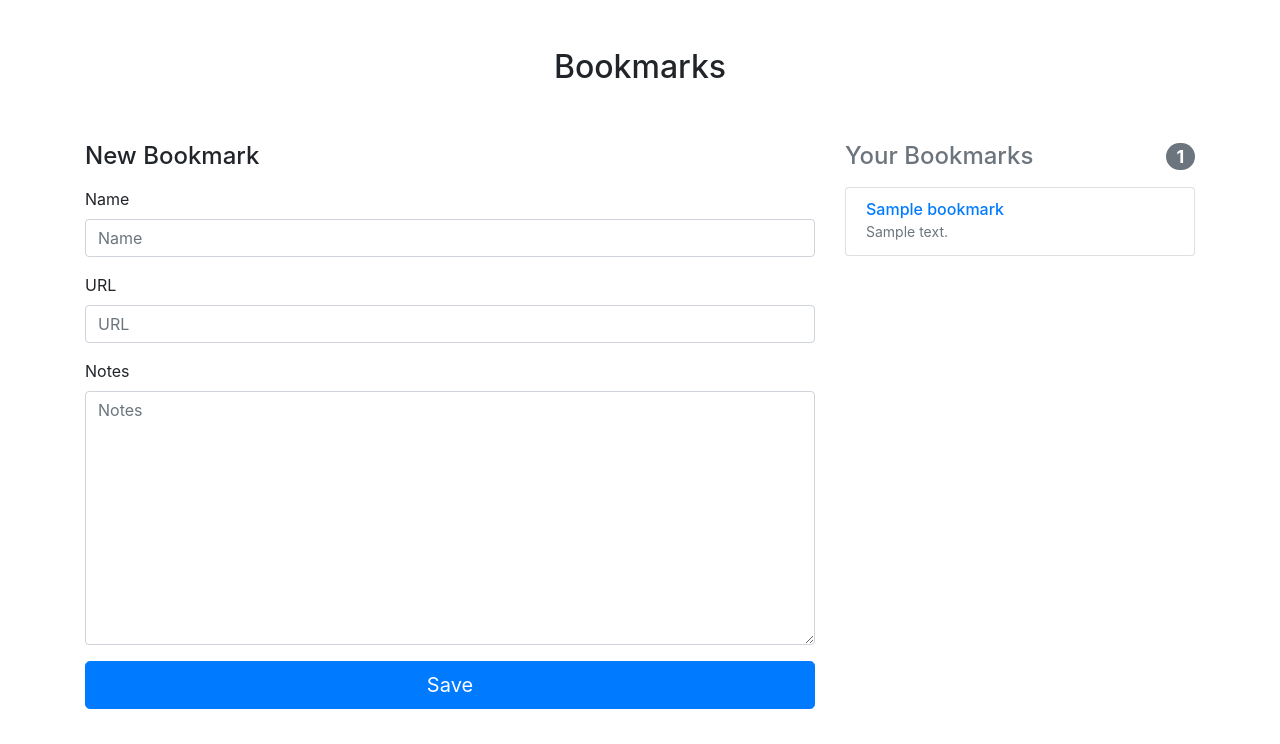
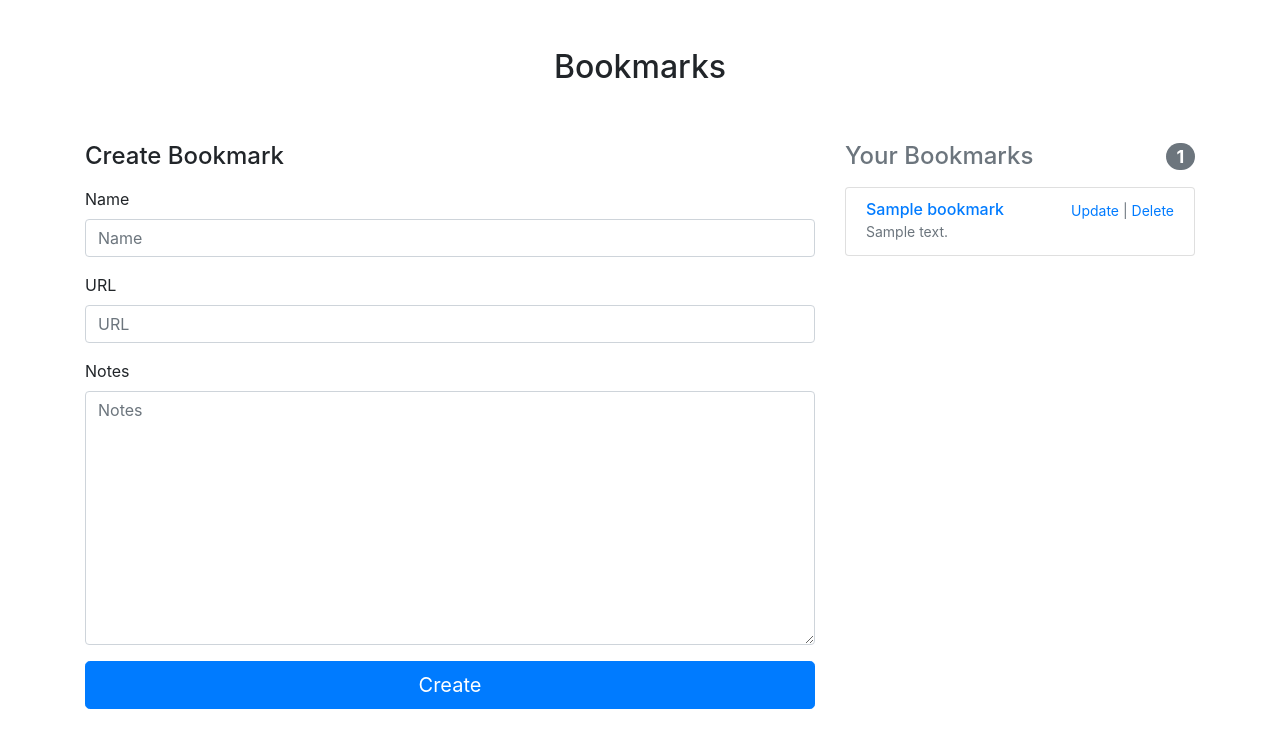
Before and after one commit to nunulong/djorg, a Django app: page /bookmarks/ in a window 1280 px wide. Shown: the part 56-800 px from the top of the page. Run offline with Django 3.2, Linux system fonts and the light colour scheme; tables that the repository leaves empty hold one stand-in row (values such as "Sample post"); some libraries are stand-ins or nearby versions.

Commit message:
added crud for bookmarks app

```diff
--- a/bookmarks/templates/bookmarks/form.html
+++ b/bookmarks/templates/bookmarks/form.html
@@ -1,9 +1,9 @@
 {% load bootstrap4 %}
 <div class="col-md-8 order-md-1">
-  <h4 class="mb-3">New Bookmark</h4>
+  <h4 class="mb-3">{{action}} Bookmark</h4>
   <form method="POST" class="bookmark-form needs-validation">
     {% csrf_token %} {% bootstrap_form form %} {% buttons %}
-    <button type="submit" class="save btn btn-primary btn-lg btn-block">Save</button>
+    <button type="submit" class="save btn btn-primary btn-lg btn-block">{{button}}</button>
     {% endbuttons %}
   </form>
 </div>
--- a/bookmarks/templates/bookmarks/index.html
+++ b/bookmarks/templates/bookmarks/index.html
@@ -14,11 +14,15 @@
       {% for bookmark in bookmarks %}
       <li class="list-group-item d-flex justify-content-between lh-condensed">
         <div>
-          <a href="{{bookmark.url}}" target="_blank">
-            <h6 class="my-0">{{bookmark.name}}</h6>
-          </a>
+          <h6 class="my-0">
+            <a href="{{bookmark.url}}" target="_blank">{{bookmark.name}}</a>
+          </h6>
           <small class="text-muted">{{bookmark.notes}}</small>
         </div>
+        <small class="text-muted">
+          <a href="/bookmarks/update/{{bookmark.id}}">Update</a> |
+          <a href="/bookmarks/delete/{{bookmark.id}}">Delete</a>
+        </small>
       </li>
       {% endfor %}
     </ul>
--- a/bookmarks/urls.py
+++ b/bookmarks/urls.py
@@ -2,5 +2,7 @@ from django.urls import path
 from . import views
 
 urlpatterns = [
-    path('', views.index, name='index')
+    path('', views.index, name='index'),
+    path('update/<bookmark_id>', views.update, name='update'),
+    path('delete/<bookmark_id>', views.delete, name='delete')
 ]
--- a/bookmarks/views.py
+++ b/bookmarks/views.py
@@ -1,6 +1,7 @@
 from django.shortcuts import render
 from .forms import BookmarkForm
 from .models import Bookmark
+from django.http import HttpResponseRedirect
 
 
 def index(request):
@@ -8,5 +9,25 @@ def index(request):
         form = BookmarkForm(request.POST)
         if form.is_valid():
             form.save()
-    context = {'bookmarks': Bookmark.objects.all(), 'form': BookmarkForm()}
+    context = {'bookmarks': Bookmark.objects.all(
+    ), 'form': BookmarkForm(), 'action': 'Create', 'button': 'Create'}
     return render(request, 'bookmarks/index.html', context)
+
+
+def update(request, bookmark_id):
+    bookmark = Bookmark.objects.get(pk=bookmark_id)
+    if request.method == 'POST':
+        form = BookmarkForm(request.POST, instance=bookmark)
+        if form.is_valid():
+            form.save()
+            return HttpResponseRedirect('/bookmarks')
+    context = {'bookmarks': Bookmark.objects.all(
+    ), 'form': BookmarkForm(), 'action': 'Update', 'button': 'Update'}
+    return render(request, 'bookmarks/index.html', context)
+
+
+def delete(request, bookmark_id):
+    bookmark = Bookmark.objects.get(pk=bookmark_id)
+    if bookmark:
+        bookmark.delete()
+        return HttpResponseRedirect('/bookmarks')
```
